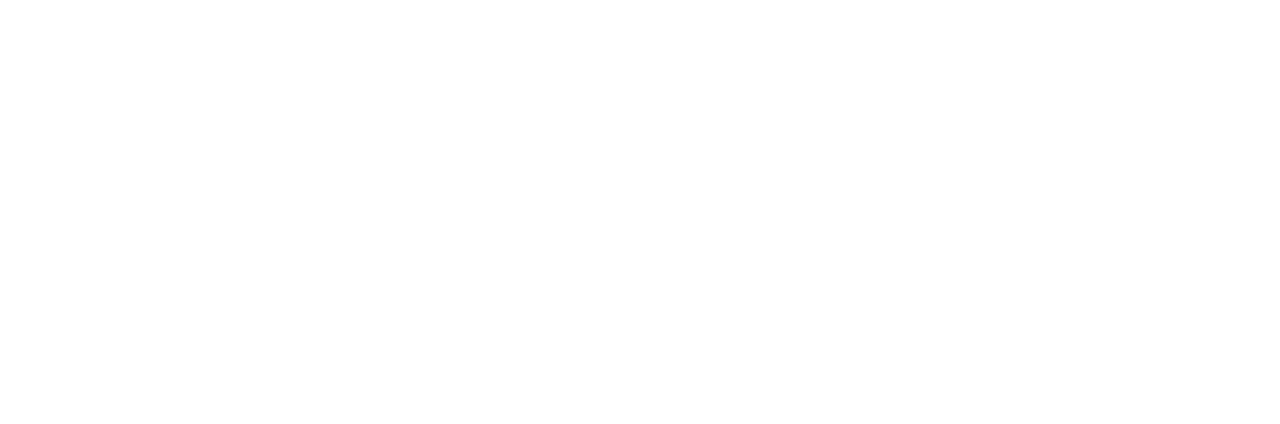
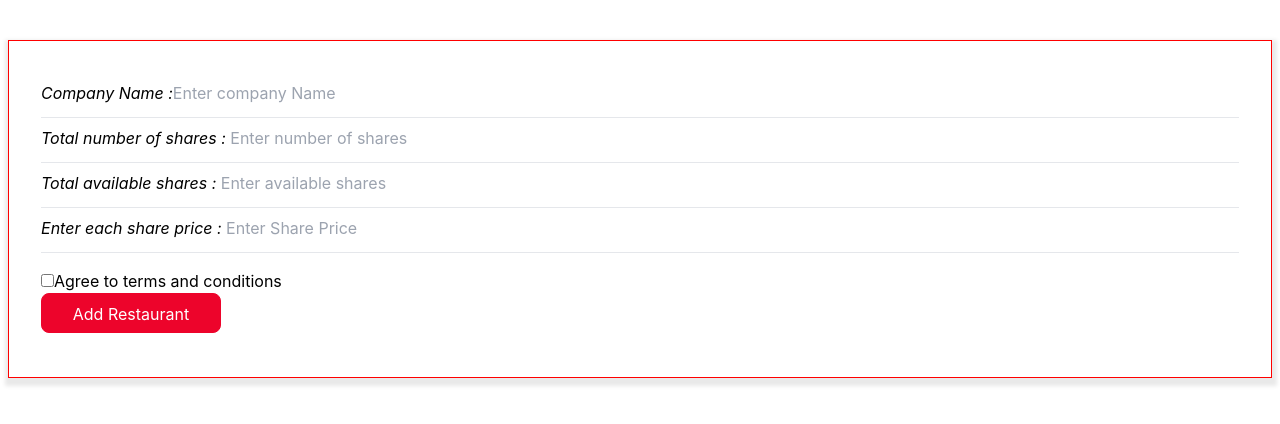
Before and after one commit to omkarjarad2002/stock_exchange, a React (Create React App) app: page /add_company in a window 1280 px wide. Before the commit this address had no page. Shown: the top 424 px of the page. Built offline with nearby package versions, Linux system fonts and the light colour scheme.

Commit message:
company registration page added

```diff
--- a/package.json
+++ b/package.json
@@ -7,6 +7,7 @@
     "@testing-library/jest-dom": "^5.17.0",
     "@testing-library/react": "^13.4.0",
     "@testing-library/user-event": "^13.5.0",
+    "axios": "^1.5.1",
     "bootstrap": "^5.3.2",
     "ethers": "^6.8.0",
     "react": "^18.2.0",
--- a/src/App.js
+++ b/src/App.js
@@ -7,6 +7,7 @@
 import { createContext } from "react";
 import Exchanger from "./components/stockexchange/Exchanger";
 import CompanyLst from "./components/companyLst/CompanyLst";
+import Addcompany from "./components/addcompany/Addcompany";
 
 export const UserContext = createContext();
 
@@ -43,6 +44,14 @@
               </>
             }
           ></Route>
+          <Route
+            path="/add_company"
+            element={
+              <>
+                <Addcompany />
+              </>
+            }
+          ></Route>
         </Routes>
       </UserContext.Provider>
     </div>
--- /dev/null
+++ b/src/components/addcompany/Addcompany.css
@@ -0,0 +1,21 @@
+.container1 {
+  margin-top: 2rem;
+  margin-bottom: 2rem;
+  background-color: white;
+  box-shadow: 1px 4px 4px 4px rgb(233, 233, 233);
+  height: auto;
+  border: 1px solid red;
+  padding: 2rem;
+}
+.container1 input {
+  border: none;
+}
+.container1 textarea {
+  border: none;
+}
+.container1 hr {
+  color: grey;
+}
+.contact__container input:hover {
+  box-shadow: 1px 1px 3px #e2dfdf;
+}
--- /dev/null
+++ b/src/components/addcompany/Addcompany.js
@@ -0,0 +1,209 @@
+import React, { useState } from "react";
+import { useNavigate } from "react-router";
+import axios from "axios";
+import "./Addcompany.css";
+
+function Addcompany() {
+  const navigate = useNavigate();
+  const [file, setFile] = useState();
+
+  const changeImage = (e) => {
+    const files = e.target.files;
+
+    if (!files) {
+      return;
+    }
+
+    const file = files[0];
+
+    setFile(file);
+  };
+
+  const [user, setUser] = useState({
+    name: "",
+    email: "",
+    phone: "",
+    items: "",
+    address: "",
+    file: "",
+  });
+
+  let name, value;
+
+  const handleInputs = (e) => {
+    name = e.target.name;
+    value = e.target.value;
+
+    setUser({ ...user, [name]: value });
+  };
+
+  const uploadImage = async () => {
+    const formdata = new FormData();
+    formdata.append("file", file);
+    const res = await axios.post(
+      "https://bistro-backend.onrender.com/uploadfile",
+      formdata
+    );
+    return res;
+  };
+
+  const PostData = async (e) => {
+    e.preventDefault();
+    const file = await uploadImage();
+    console.log(file);
+
+    const { name, email, phone, items, address } = user;
+
+    const res = await fetch(
+      "https://bistro-backend.onrender.com/addrestaurant",
+      {
+        method: "POST",
+        headers: {
+          "Content-Type": "application/json",
+        },
+        body: JSON.stringify({
+          name,
+          email,
+          phone,
+          items,
+          address,
+          file: file.data.file.filename,
+        }),
+      }
+    );
+
+    const data = await res.json();
+    console.log(res);
+
+    if (!data || res.status === 422) {
+      window.alert("Please register first !");
+      navigate("/register");
+    } else {
+      window.alert("Resataurant added Successfully !!");
+      navigate("/fooditems");
+    }
+  };
+
+  return (
+    <div>
+      <section
+        className="section__height d-flex align-items-center justify-content-center"
+        id="contact"
+      >
+        <div className="container1 container">
+          <div className="contact__container">
+            <form className="" method="POST" encType="multipart/form-data">
+              <div className="mb-3 pt-2 d-flex text-align-center align-items-center">
+                <label htmlhtmlFor="name">
+                  <i className="zmdi zmdi-store">Company Name :</i>
+                </label>
+                <input
+                  type="text"
+                  className="form-control"
+                  id="validationDefault01"
+                  name="name"
+                  placeholder="Enter company Name"
+                  onChange={handleInputs}
+                  required
+                />
+              </div>
+              <hr />
+              <div className="mb-3 pt-2 d-flex text-align-center align-items-center">
+                <label htmlhtmlFor="name">
+                  <i className="zmdi zmdi-store">Total number of shares : </i>
+                </label>
+                <input
+                  type="text"
+                  className="form-control"
+                  id="validationDefault01"
+                  name="totalshares"
+                  placeholder="Enter number of shares"
+                  onChange={handleInputs}
+                  required
+                />
+              </div>
+              <hr />
+              <div className="mb-3 pt-2 d-flex text-align-center align-items-center">
+                <label htmlhtmlFor="name">
+                  <i className="zmdi zmdi-store">Total available shares : </i>
+                </label>
+                <input
+                  type="text"
+                  className="form-control"
+                  id="validationDefault01"
+                  name="availableshares"
+                  placeholder="Enter available shares"
+                  onChange={handleInputs}
+                  required
+                />
+              </div>
+              <hr />
+              <div className="mb-3 pt-2 d-flex text-align-center align-items-center">
+                <label htmlhtmlFor="name">
+                  <i className="zmdi zmdi-store">Enter each share price : </i>
+                </label>
+                <input
+                  type="text"
+                  className="form-control"
+                  id="validationDefault01"
+                  name="shareprice"
+                  placeholder="Enter Share Price"
+                  onChange={handleInputs}
+                  required
+                />
+              </div>
+
+              {/* <p>Upload Image of Restaurant:</p>
+              <div className="mb-3 pt-2 d-flex text-align-center ">
+                <label htmlhtmlFor="file">
+                  <i className="zmdi zmdi-filter-b-and-w mx-1"></i>
+                </label>
+                <input
+                  type="file"
+                  name="file"
+                  id="file"
+                  className="file"
+                  onChange={changeImage}
+                  required
+                />
+              </div> */}
+              <hr />
+              <div className="col-12 pt-4">
+                <div className="form-check">
+                  <input
+                    className="form-check-input"
+                    type="checkbox"
+                    value=""
+                    id="invalidCheck2"
+                    style={{ border: "1px solid grey" }}
+                    required
+                  />
+                  <label
+                    className="form-check-label"
+                    htmlhtmlFor="invalidCheck2"
+                  >
+                    Agree to terms and conditions
+                  </label>
+                </div>
+              </div>
+              <div className="d-grid pb-3  d-md-block">
+                <button
+                  className="btn btn-outline-danger  p-2   rounded"
+                  id="button"
+                  type="submit"
+                  value="Submit"
+                  role="button"
+                  onClick={PostData}
+                >
+                  Add Restaurant
+                </button>
+              </div>
+            </form>
+          </div>
+        </div>
+      </section>
+    </div>
+  );
+}
+
+export default Addcompany;
--- a/src/components/navbar/Navbar.css
+++ b/src/components/navbar/Navbar.css
@@ -21,8 +21,6 @@
 .btn_div {
   height: 50px;
   width: 20%;
-  border: 1px solid yellow;
-  background-color: yellow;
   color: black;
   margin: 8px;
   text-align: center;
@@ -30,8 +28,6 @@
   border-radius: 0px 20px 0px 20px;
 }
 .btn_div:hover {
-  border: 1px solid rgb(200, 200, 10);
-  background-color: rgb(200, 200, 10);
   color: white;
   transition: 250ms;
   cursor: pointer;
--- a/src/components/navbar/Navbar.js
+++ b/src/components/navbar/Navbar.js
@@ -11,6 +11,7 @@
     useContext(conApp);
 
   const handleConnection = async () => {
+    console.log("Clicked");
     try {
       if (!window.ethereum) {
         console.log("No metamask");
@@ -47,11 +48,9 @@
         </div>
         <div class="btn_div">
           {userAdd == "" ? (
-            <Link to="/getLst">
-              <button class="btn btn-sm my-4 mx-4" onClick={handleConnection}>
-                Connect To Wallet
-              </button>
-            </Link>
+            <button class="btn btn-sm my-4 mx-4" onClick={handleConnection}>
+              Connect To Wallet
+            </button>
           ) : (
             <button class="btn btn-sm my-4 mx-4" onClick={handleConnection}>
               {userAdd.substring(0, 4) +
@@ -71,9 +70,7 @@
           need
         </p>
 
-        {/* <button onClick={}></button>
-         */}
-        <Link to="/getLst" className="btn btn-sm border p-3 btn-primary">
+        <Link to="/add_company" className="btn btn-sm border p-3 btn-primary">
           Get Started
         </Link>
       </div>
--- a/src/components/team/Team.css
+++ b/src/components/team/Team.css
@@ -110,7 +110,7 @@
   z-index: 1;
   position: absolute;
   padding: 6px;
-  color: orangered;
+  color: rgb(237, 4, 43);
   border-radius: 40px;
 }
 .circle {
@@ -129,5 +129,5 @@
   margin-top: -8rem;
   margin-left: 2rem;
   z-index: 1;
-  color: orangered;
+  color: rgb(237, 4, 43);
 }
```
Also changed, not shown: 1 other file (tests, documents, lock files or other folders).
